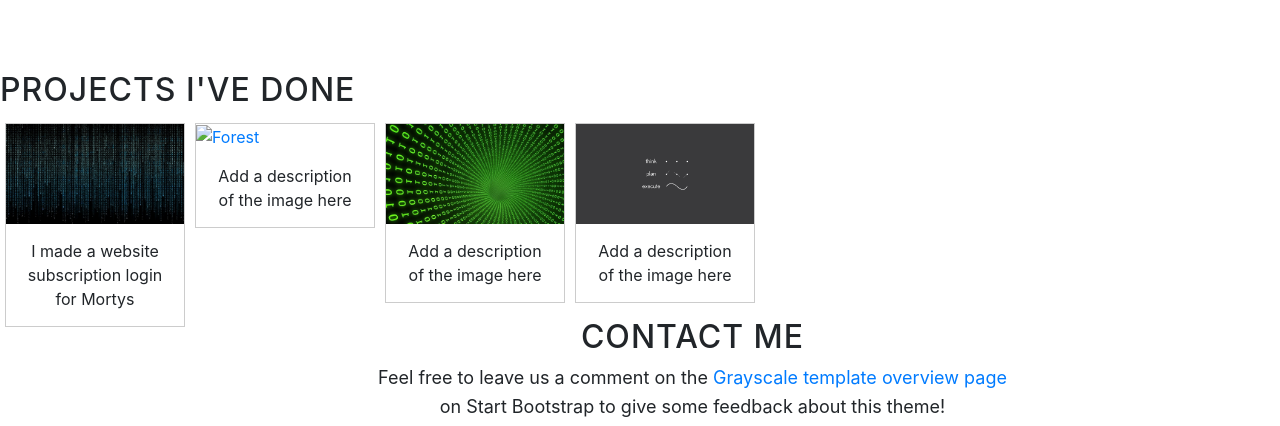
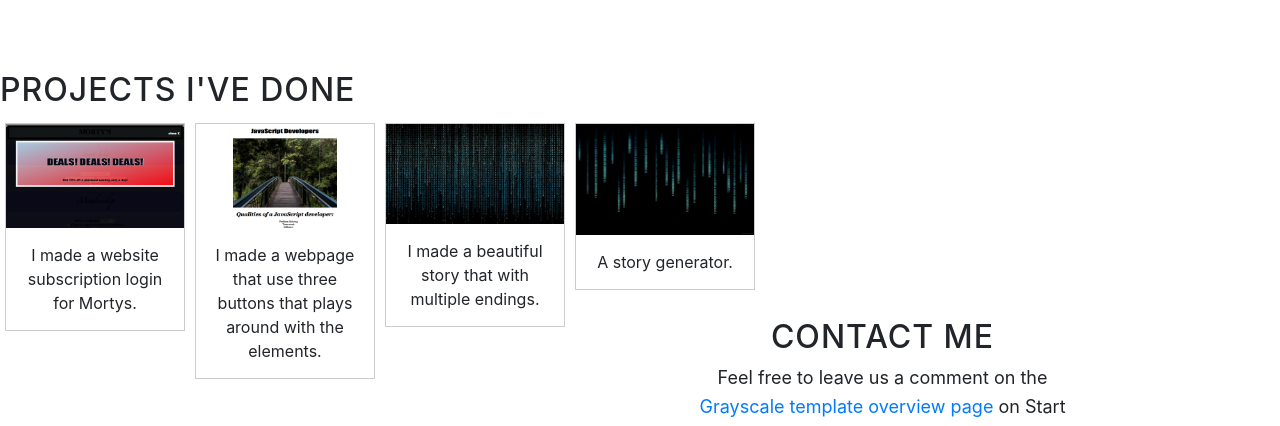
Before and after one commit to scaruslooner/Camerons-Portfolio, a website with bundled scripts: page index.html in a window 1280 px wide. Shown: the part 1220-1646 px from the top of the page. Built offline with nearby package versions, Linux system fonts and the light colour scheme; files whose address does not match are found by name.

Commit message:
Img update

```diff
--- a/index.html
+++ b/index.html
@@ -89,31 +89,31 @@
           <h2 class ="work"> Projects I've done</h2>
 
     <div class="gallery">
-  <a target="_blank" href="https://www.w3schools.com">
-    <img src="img/test01.jpg" alt="Fjords" width="300" height="200">
+  <a target="_blank" href="https://codepen.io/cjp562/pen/xWeExy?editors=0010">
+    <img src="img/week09.jpg" alt="Fjords" width="300" height="200">
   </a>
-  <div class="desc">I made a website subscription login for Mortys</div>
+  <div class="desc">I made a website subscription login for Mortys.</div>
 </div>
 
 <div class="gallery">
-  <a target="_blank" href="img/test2.jpg">
-    <img src="img/test2.jpg" alt="Forest" width="300" height="200">
+  <a target="_blank" href="https://codepen.io/cjp562/pen/geGRRR">
+    <img src="img/week06.jpg" alt="Forest" width="300" height="200">
   </a>
-  <div class="desc">Add a description of the image here</div>
+  <div class="desc">I made a webpage that use three buttons that plays around with the elements.</div>
 </div>
 
 <div class="gallery">
-  <a target="_blank" href="img/test3.jpg">
-    <img src="img/test3.jpg" alt="Northern Lights" width="300" height="200">
+  <a target="_blank" href="https://codepen.io/cjp562/pen/dmPBZm">
+    <img src="img/test01.jpg" alt="Northern Lights" width="300" height="200">
   </a>
-  <div class="desc">Add a description of the image here</div>
+  <div class="desc">I made a beautiful story that with multiple endings.</div>
 </div>
 
 <div class="gallery">
-  <a target="_blank" href="img/test4.jpg">
-    <img src="img/test4.jpg" alt="Mountains" width="300" height="200">
+  <a target="_blank" href="https://codepen.io/cjp562/pen/gvGXWY">
+    <img src="img/introBG.jpg" alt="Mountains" width="300" height="200">
   </a>
-  <div class="desc">Add a description of the image here</div>
+  <div class="desc">A story generator.</div>
 </div>
 
   </section>
```
Also changed, not shown: img/week06.jpg (added), img/week09.jpg (added).
